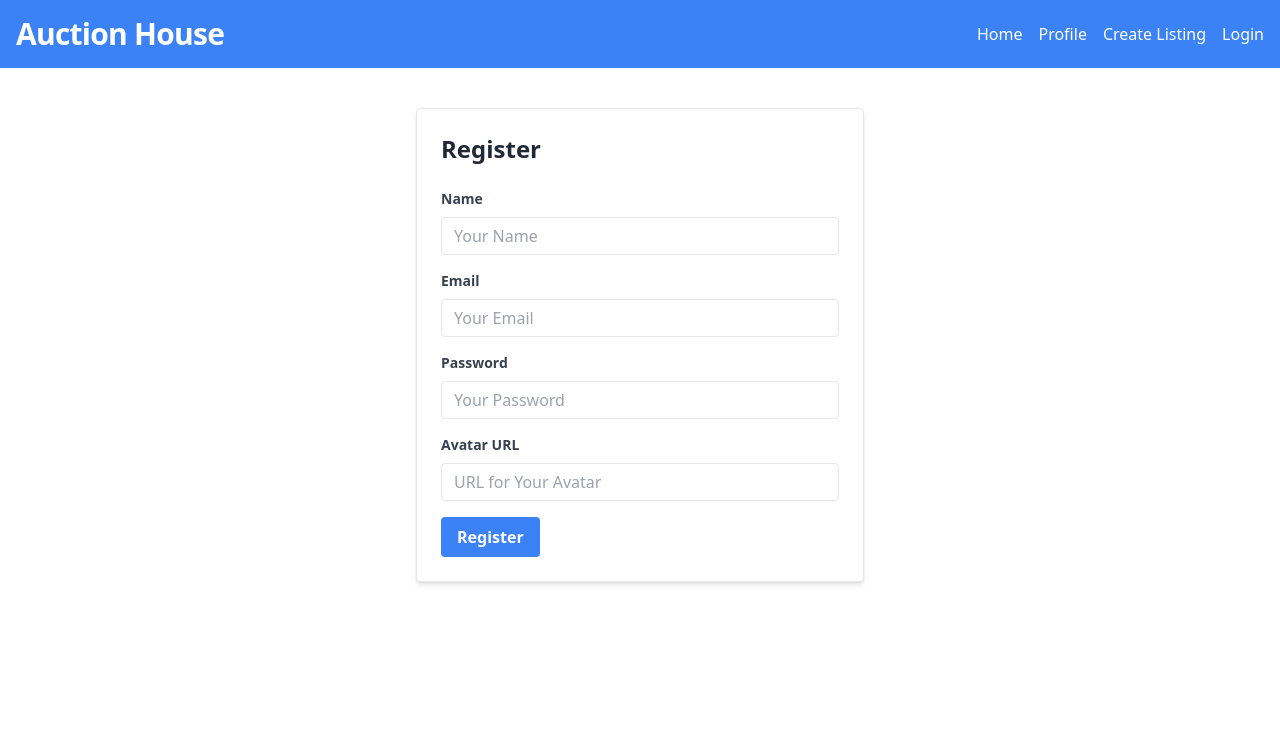
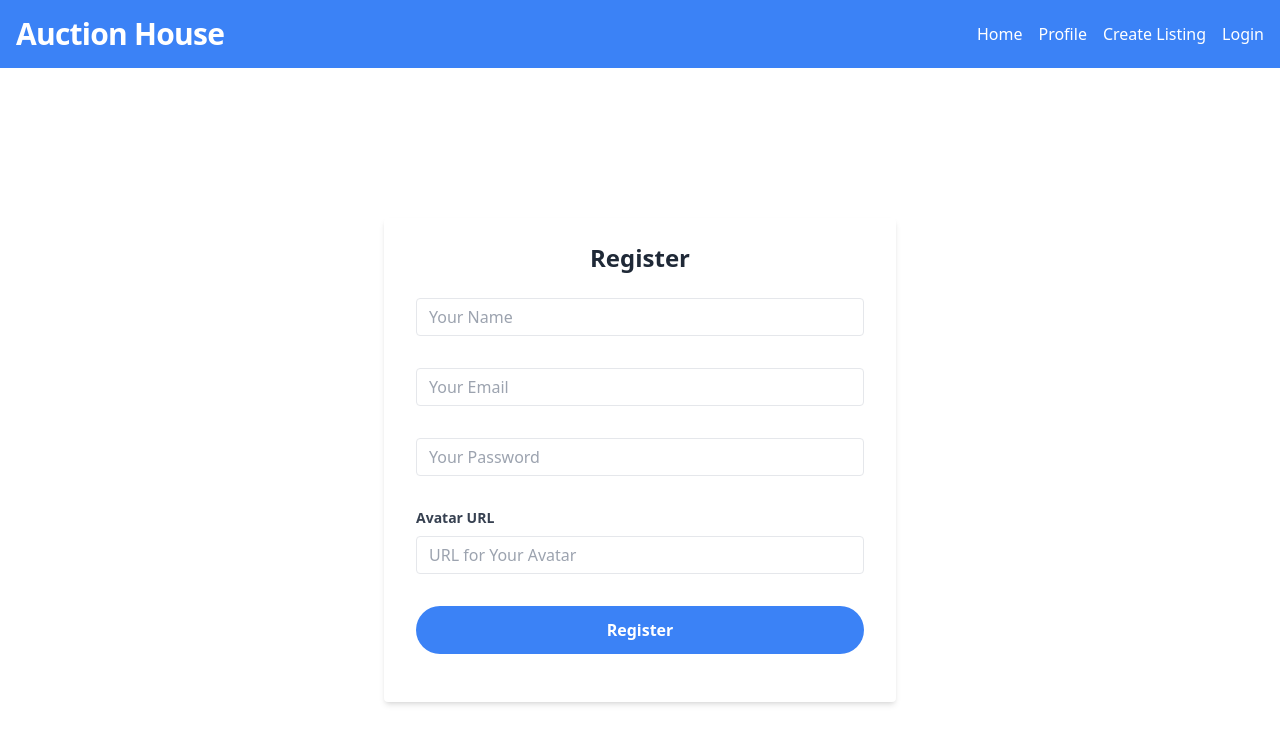
Before and after one commit to Haakonjohansenn/Semesterproject-yr2-Haakon, a React (Vite) app: page /register in a window 1280 px wide. Shown: the top 744 px of the page. Built offline with nearby package versions, Linux system fonts and the light colour scheme; no server answers.

Commit message:
styling register form

```diff
--- a/src/components/register/index.jsx
+++ b/src/components/register/index.jsx
@@ -77,15 +77,14 @@ export default function RegisterForm() {
   };
 
   return (
-    <div className="max-w-md mx-auto mt-10 p-6 bg-white border rounded shadow-md">
-      <h2 className="text-2xl font-semibold mb-6">Register</h2>
-      <form onSubmit={onSubmit}>
+    <div className="min-h-screen flex items-center justify-center">
+      <form onSubmit={onSubmit} className="bg-white shadow-md rounded px-8 pt-6 pb-8 mb-4 w-4/5 max-w-lg">
+      <h2 className="text-2xl font-semibold mb-6 text-center">Register</h2>
         <div className="mb-4">
           <label className="block text-gray-700 text-sm font-bold mb-2" htmlFor="name">
-            Name
           </label>
           <input
-            className="border rounded w-full py-2 px-3 text-gray-700 leading-tight focus:outline-none focus:shadow-outline"
+            className="border rounded w-full py-2 px-3 text-gray-700 leading-tight focus:outline-none focus:shadow-outline mb-4"
             id="name"
             type="text"
             placeholder="Your Name"
@@ -94,10 +93,9 @@ export default function RegisterForm() {
         </div>
         <div className="mb-4">
           <label className="block text-gray-700 text-sm font-bold mb-2" htmlFor="email">
-            Email
           </label>
           <input
-            className="border rounded w-full py-2 px-3 text-gray-700 leading-tight focus:outline-none focus:shadow-outline"
+            className="border rounded w-full py-2 px-3 text-gray-700 leading-tight focus:outline-none focus:shadow-outline mb-4"
             id="email"
             type="email"
             placeholder="Your Email"
@@ -107,10 +105,9 @@ export default function RegisterForm() {
         </div>
         <div className="mb-4">
           <label className="block text-gray-700 text-sm font-bold mb-2" htmlFor="password">
-            Password
           </label>
           <input
-            className="border rounded w-full py-2 px-3 text-gray-700 leading-tight focus:outline-none focus:shadow-outline"
+            className="border rounded w-full py-2 px-3 text-gray-700 leading-tight focus:outline-none focus:shadow-outline mb-4"
             id="password"
             type="password"
             placeholder="Your Password"
@@ -122,7 +119,7 @@ export default function RegisterForm() {
             Avatar URL
           </label>
           <input
-            className="border rounded w-full py-2 px-3 text-gray-700 leading-tight focus:outline-none focus:shadow-outline"
+            className="border rounded w-full py-2 px-3 text-gray-700 leading-tight focus:outline-none focus:shadow-outline mb-4"
             id="avatar"
             type="text"
             placeholder="URL for Your Avatar"
@@ -131,7 +128,7 @@ export default function RegisterForm() {
         </div>
         <div className="flex items-center justify-between">
           <button
-            className="bg-blue-500 hover:bg-blue-700 text-white font-bold py-2 px-4 rounded focus:outline-none focus:shadow-outline"
+            className="bg-blue-500 hover:bg-blue-700 text-white font-bold py-2 px-4 m-auto rounded-3xl h-10 md:h-12 w-full focus:outline-none focus:shadow-outline mb-4"
             type="submit"
             id="submit-button"
           >
```
